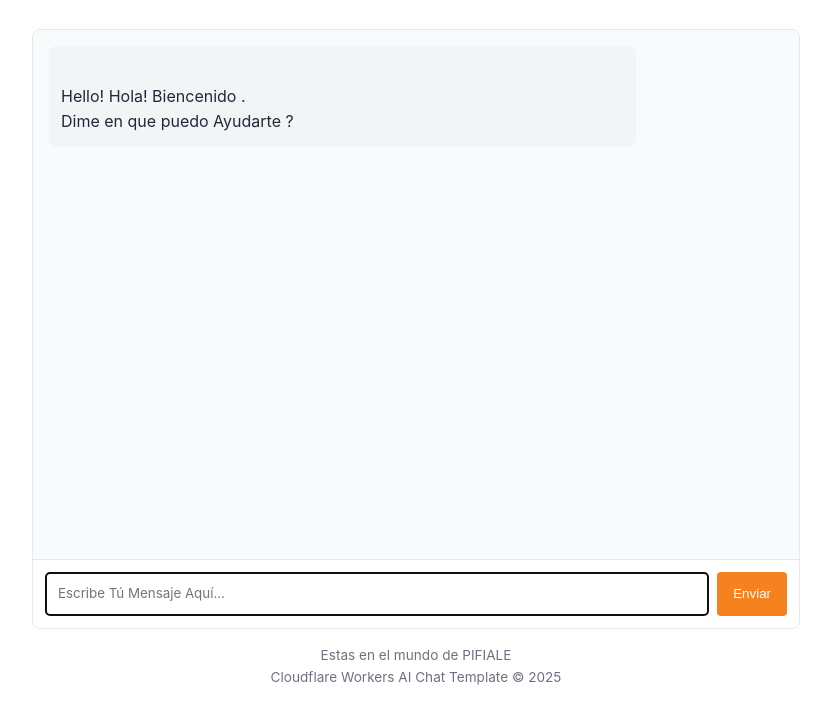
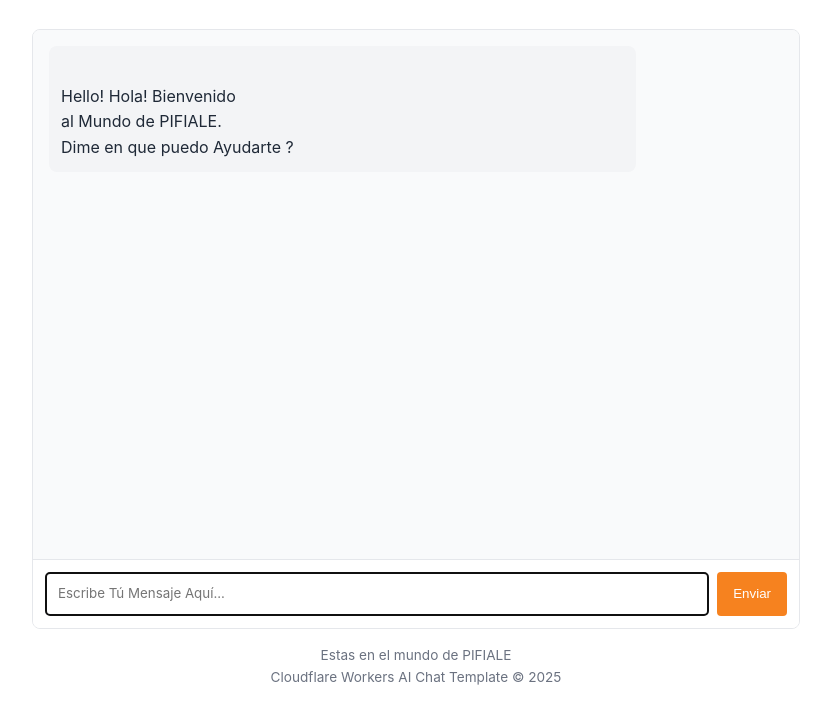
Before and after one commit to ANDY90210/pifialia-ia-2, a website: page public/index.html in a window 1280 px wide. Shown: the part 116-820 px from the top of the page, without its empty margins (224-1055 px from the left). Drawn offline with Linux system fonts and the light colour scheme.

Commit message:
Update index.html

```diff
--- a/public/index.html
+++ b/public/index.html
@@ -152,7 +152,8 @@
 			<div id="chat-messages" class="chat-messages">
 				<div class="message assistant-message">
 					<p>
-						Hello! Hola! Biencenido .
+						Hello! Hola! Bienvenido
+						al Mundo de PIFIALE.
 						Dime en que puedo Ayudarte ?
 					</p>
 				</div>
```
